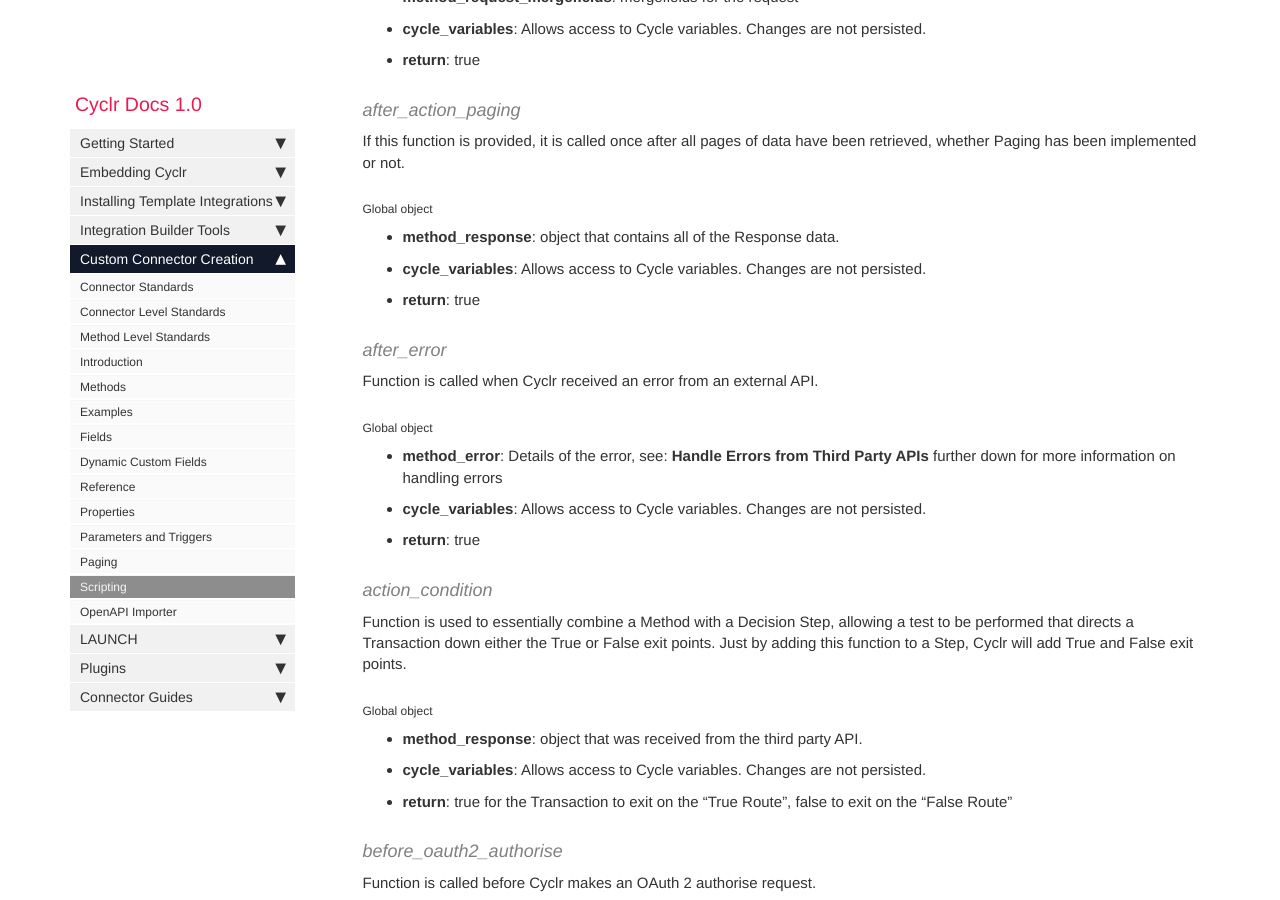
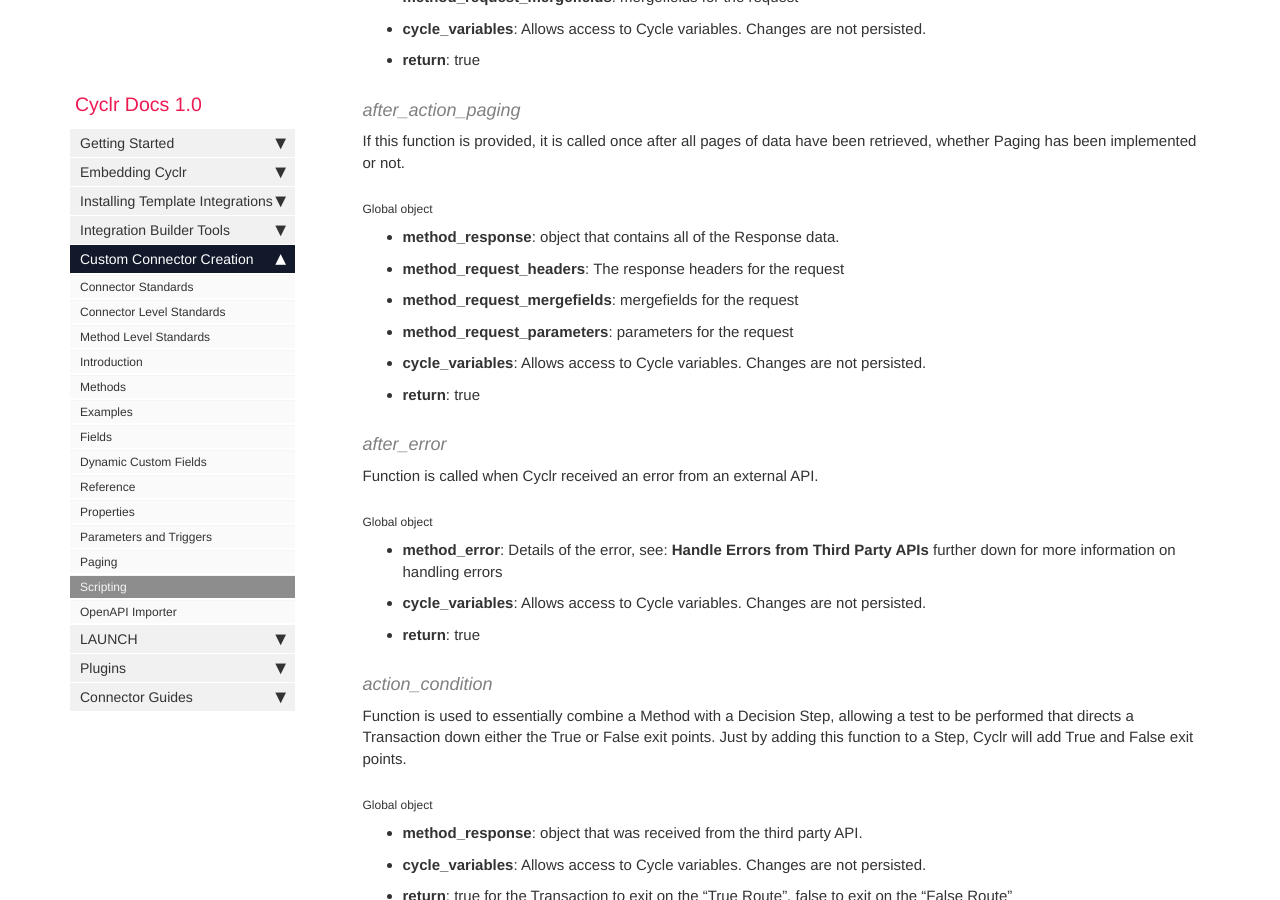
Before and after one commit to sneakysneak/docs, a Jekyll site: the page built from pages/custom-connectors/scripting.md, in a window 1280 px wide and 900 px high, scrolled down 3750 px. Built offline with Jekyll 4.4.1, drawn with Linux system fonts in a browser that asks for light colours; nearby versions of some CDN libraries; comment, search, counter and statistics services are not loaded.

Commit message:
Added additional objects to after_action_paging
Added:
1. method_request_headers
2. method_request_mergefields
3. method_request_parameters

```diff
--- a/pages/custom-connectors/scripting.md
+++ b/pages/custom-connectors/scripting.md
@@ -126,6 +126,9 @@ If this function is provided, it is called once after all pages of data have bee
 ###### Global object
 
 *   **method_response**: object that contains all of the Response data.
+*   **method_request_headers**: The response headers for the request
+*   **method_request_mergefields**: mergefields for the request
+*   **method_request_parameters**: parameters for the request
 *   **cycle_variables**: Allows access to Cycle variables.  Changes are not persisted.
 *   **return**: true
 
```
